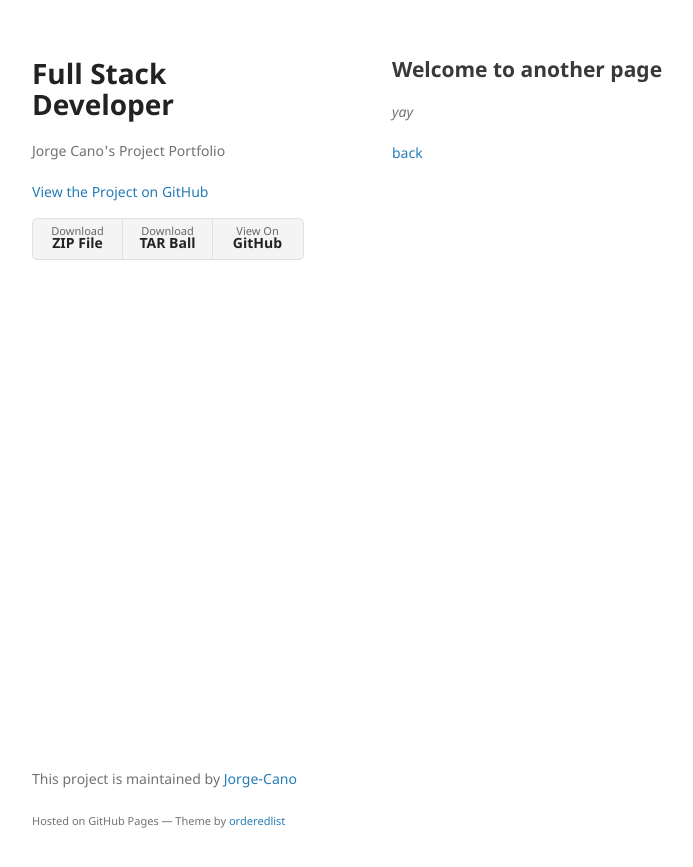
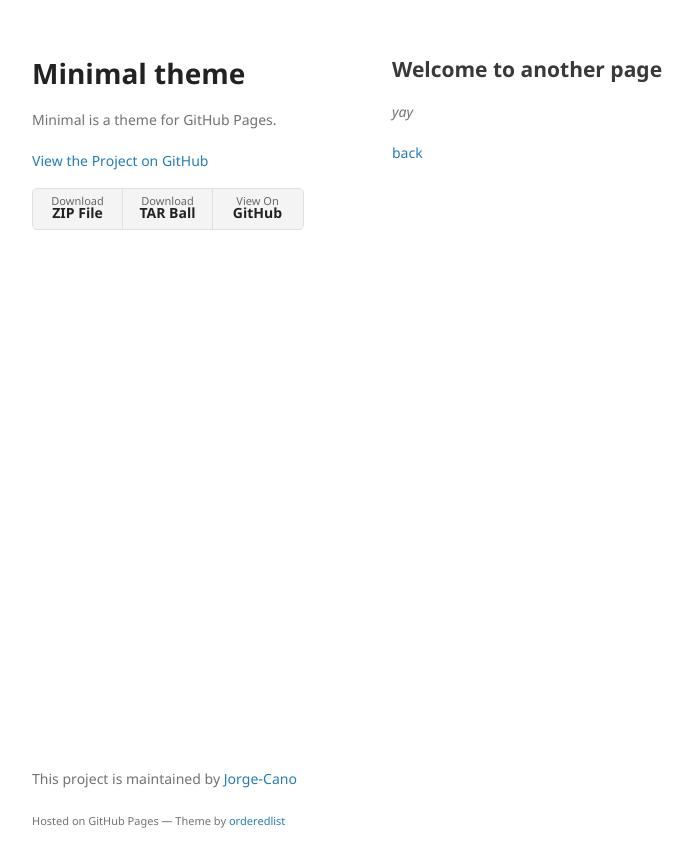
Before and after one commit to Jorge-Cano/Jekyll-Ver1, a Jekyll site: the page built from another-page.md, in a window 1280 px wide. Shown: the top 867 px of the page, without its empty margins (178-871 px from the left). Built offline with Jekyll 4.4.1, drawn with Linux system fonts in a browser that asks for light colours; our own code applies the rules of GitHub Pages for plain Markdown files.

Commit message:
error, back

```diff
--- a/_config.yml
+++ b/_config.yml
@@ -1,5 +1,5 @@
-title: Full Stack Developer
-description: Jorge Cano's Project Portfolio
+title: Minimal theme
+description: Minimal is a theme for GitHub Pages.
 show_downloads: true
 google_analytics:
 theme: jekyll-theme-minimal
--- a/_sass/jekyll-theme-minimal.scss
+++ b/_sass/jekyll-theme-minimal.scss
@@ -2,7 +2,7 @@
 @import "rouge-github";
 
 body {
-  background-color: #lightgray;
+  background-color: #fff;
   padding:50px;
   font: 14px/1.5 "Noto Sans", "Helvetica Neue", Helvetica, Arial, sans-serif;
   color:#727272;
```
